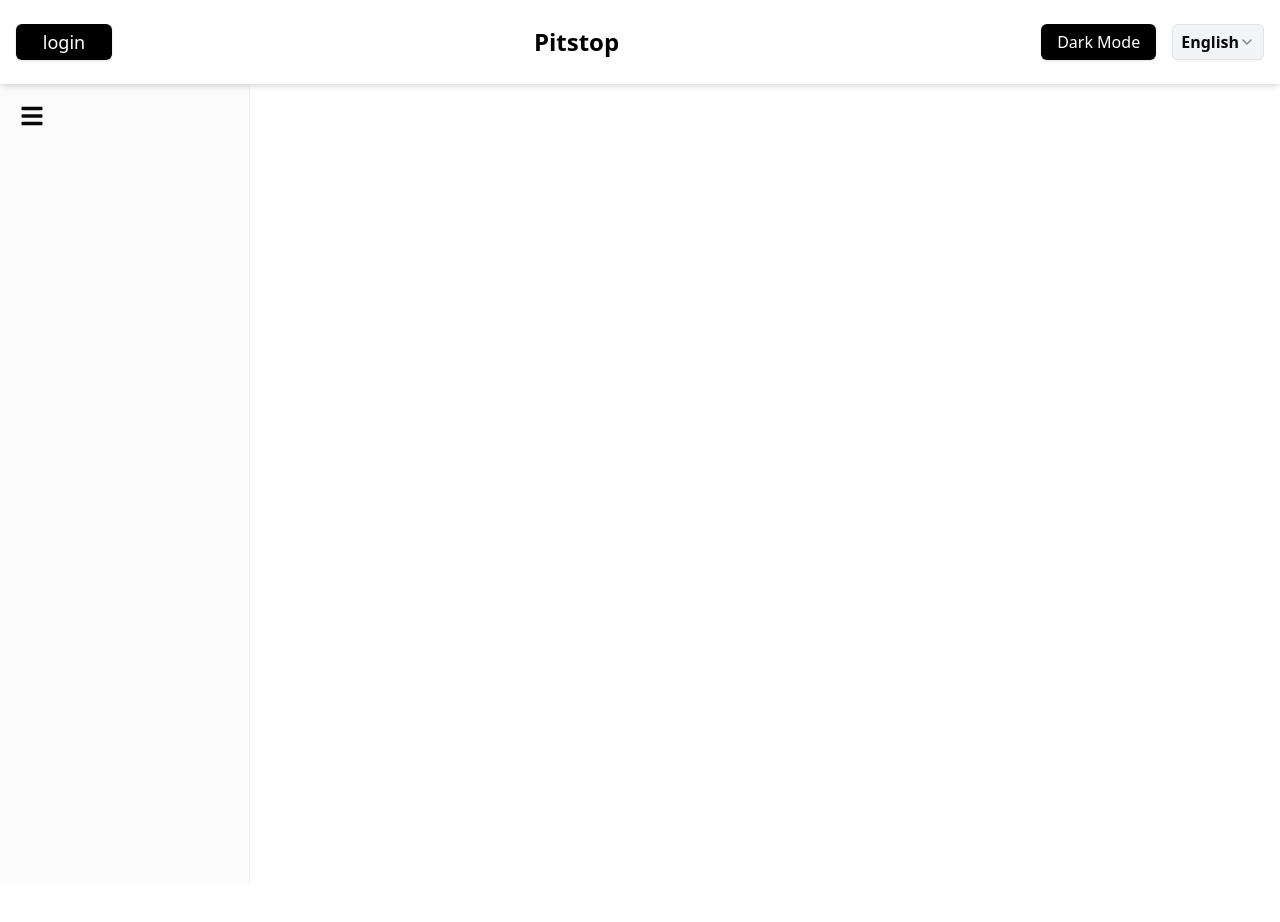
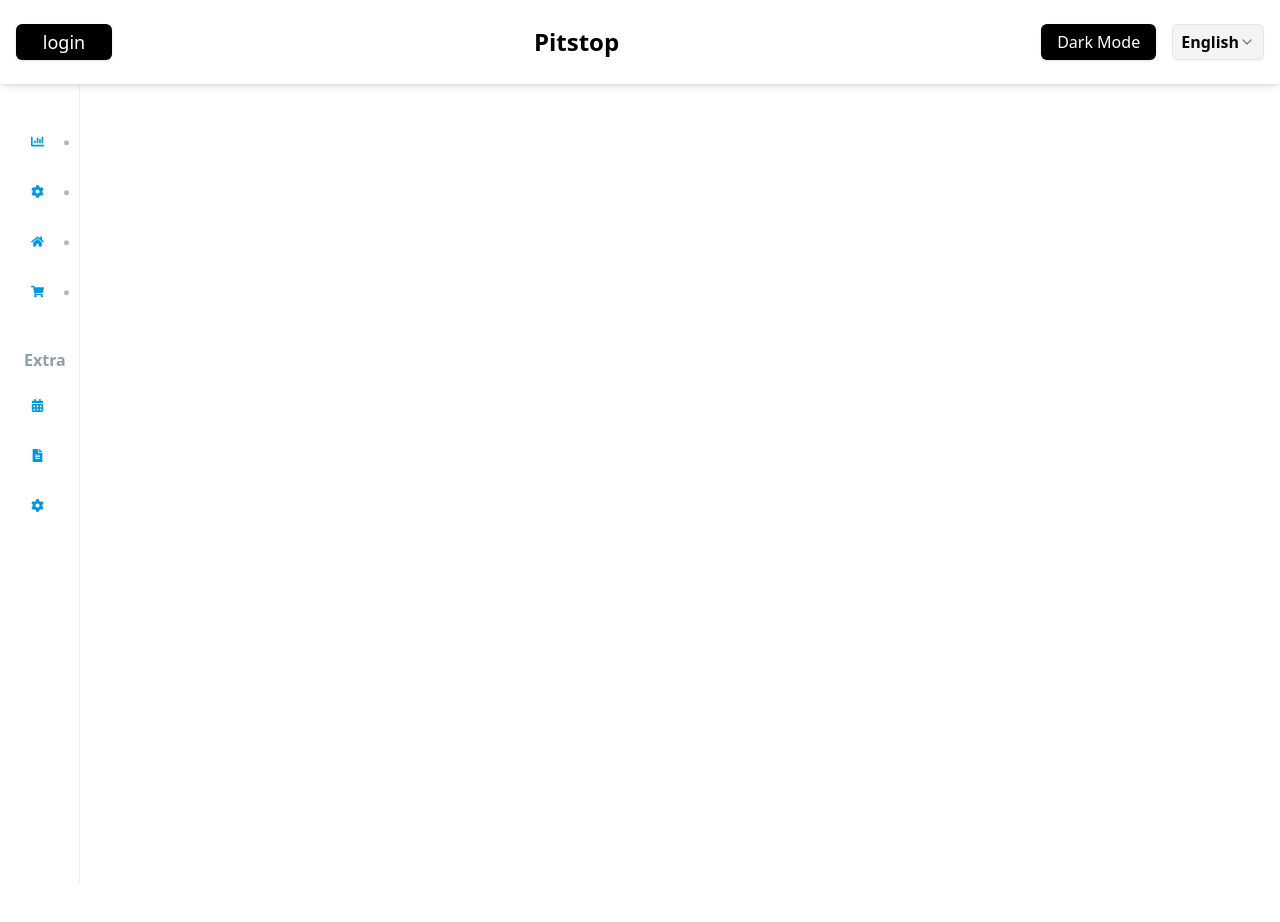
Before and after one commit to mohamad-massoudi/pitstop-p, a Next.js app in the folder pitstop/frontend/Phase-01/: page / in a window 1280 px wide. Shown: the top 922 px of the page. Built offline with nearby package versions, Linux system fonts and the light colour scheme.

Commit message:
react-poro-sidbar-add

```diff
--- a/pitstop/frontend/Phase-01/components/CustomSidebar.jsx
+++ b/pitstop/frontend/Phase-01/components/CustomSidebar.jsx
@@ -1,39 +1,95 @@
-"use client";
+import React, { useState } from 'react';
+import { Sidebar, Menu, MenuItem, SubMenu } from 'react-pro-sidebar';
+import { FaHome, FaShoppingCart, FaFileAlt, FaCalendarAlt, FaCog, FaChartBar } from 'react-icons/fa'; // استفاده از آیکون‌های react-icons
 
-import { useState } from "react";
-import { Sidebar } from "react-pro-sidebar";  // فقط Sidebar رو وارد می‌کنیم چون منویی نداریم
-import { FaBars } from "react-icons/fa"; // آیکون دکمه باز و بسته کردن
+const Playground = () => {
+  const [collapsed, setCollapsed] = useState(true); // نوار کناری به طور پیش‌فرض بسته است
+  const [rtl, setRtl] = useState(false);
 
-const CustomSidebar = () => {
-  const [collapsed, setCollapsed] = useState(false);  // وضعیت باز یا بسته بودن نوار کناری
-
-  const toggleSidebar = () => {
-    setCollapsed(!collapsed);  // تغییر وضعیت باز و بسته
+  const menuItemStyles = {
+    root: {
+      fontSize: '13px',
+      fontWeight: 400,
+    },
+    icon: {
+      color: '#0098e5',
+    },
+    SubMenuExpandIcon: {
+      color: '#b6b7b9',
+    },
+    subMenuContent: ({ level }) => ({
+      backgroundColor: level === 0 ? '#fbfcfd' : 'transparent',
+    }),
+    button: {
+      '&:hover': {
+        backgroundColor: '#c5e4ff',
+        color: '#44596e',
+      },
+    },
+    label: ({ open }) => ({
+      fontWeight: open ? 600 : undefined,
+    }),
   };
 
   return (
-    <div style={{ display: "flex", height: "100vh", position: "relative" }}>
-      <Sidebar collapsed={collapsed} style={{ height: "100vh", position: "absolute" }}>
-        <div>
-          <button
-            onClick={toggleSidebar}  // روی دکمه کلیک می‌کنیم تا نوار کناری باز یا بسته بشه
-            style={{
-              position: "absolute", // دکمه رو در گوشه بالا قرار می‌دهیم
-              top: 10,
-              left: 10,
-              padding: "10px",
-              background: "transparent",
-              border: "none",
-              cursor: "pointer",
-              fontSize: "24px",
-            }}
-          >
-            <FaBars /> {/* آیکون سه خطی برای باز و بسته کردن نوار */}
-          </button>
+    <div className="flex h-screen">
+      <Sidebar
+        collapsed={collapsed}
+        breakPoint="md"
+        rtl={rtl}
+        rootStyles={{
+          color: '#607489',
+        }}
+        backgroundColor="#ffffff"
+        onMouseEnter={() => setCollapsed(false)} // وقتی موس وارد نوار کناری می‌شود
+        onMouseLeave={() => setCollapsed(true)}  // وقتی موس از نوار کناری خارج می‌شود
+      >
+        <div className="flex flex-col h-full">
+          <div className="my-4"> {/* Placeholder for SidebarHeader */} </div>
+          <div className="flex-1 mb-8">
+            <Menu menuItemStyles={menuItemStyles}>
+              <SubMenu label="Charts" icon={<FaChartBar />} suffix={<div className="badge-danger">6</div>}>
+                <MenuItem>Pie charts</MenuItem>
+                <MenuItem>Line charts</MenuItem>
+                <MenuItem>Bar charts</MenuItem>
+              </SubMenu>
+              <SubMenu label="Maps" icon={<FaCog />}>
+                <MenuItem>Google maps</MenuItem>
+                <MenuItem>Open street maps</MenuItem>
+              </SubMenu>
+              <SubMenu label="Components" icon={<FaHome />}>
+                <MenuItem>Grid</MenuItem>
+                <MenuItem>Layout</MenuItem>
+              </SubMenu>
+              <SubMenu label="E-commerce" icon={<FaShoppingCart />}>
+                <MenuItem>Product</MenuItem>
+                <MenuItem>Orders</MenuItem>
+                <MenuItem>Credit card</MenuItem>
+              </SubMenu>
+            </Menu>
+
+            <div className="px-6 mb-2 mt-8">
+              <h2 className="font-semibold opacity-70">Extra</h2>
+            </div>
+
+            <Menu menuItemStyles={menuItemStyles}>
+              <MenuItem icon={<FaCalendarAlt />} suffix={<div className="badge-success">New</div>}>
+                Calendar
+              </MenuItem>
+              <MenuItem icon={<FaFileAlt />}>Documentation</MenuItem>
+              <MenuItem disabled icon={<FaCog />}>
+                Examples
+              </MenuItem>
+            </Menu>
+          </div>
+          <div className="my-4"> {/* Placeholder for SidebarFooter */} </div>
         </div>
       </Sidebar>
+
+      {/* حذف محتویات وسط صفحه */}
+      <main className="hidden"></main>
     </div>
   );
 };
 
-export default CustomSidebar;
+export default Playground;
```
